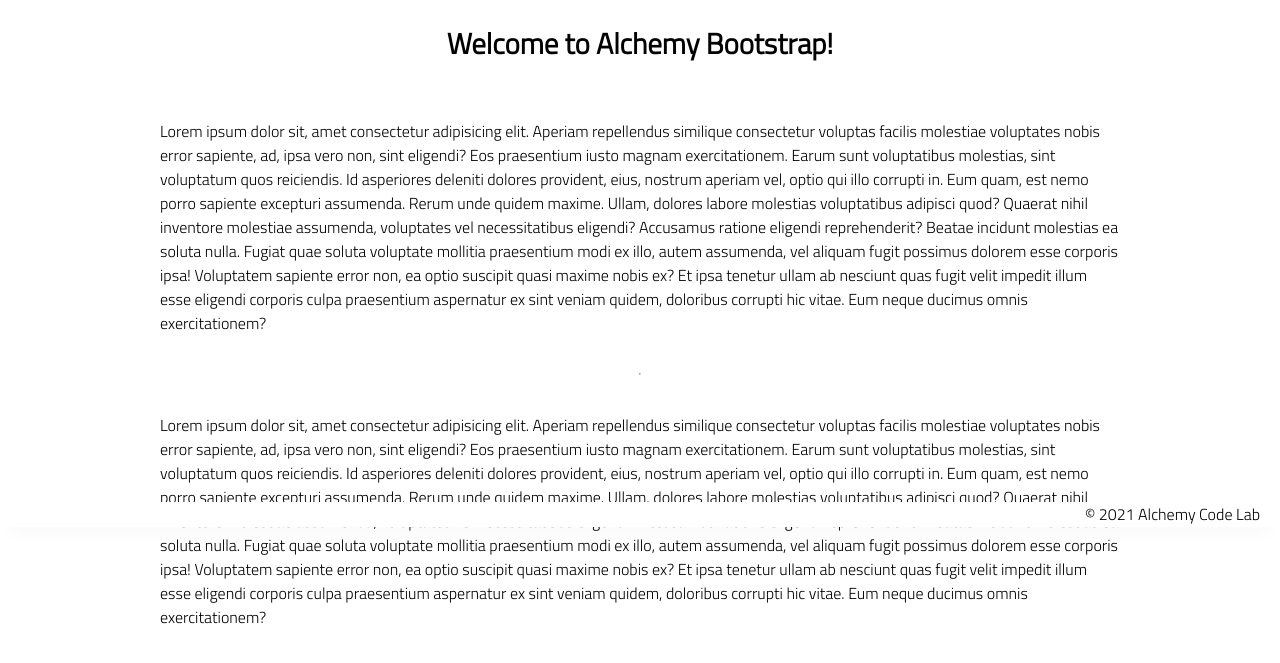
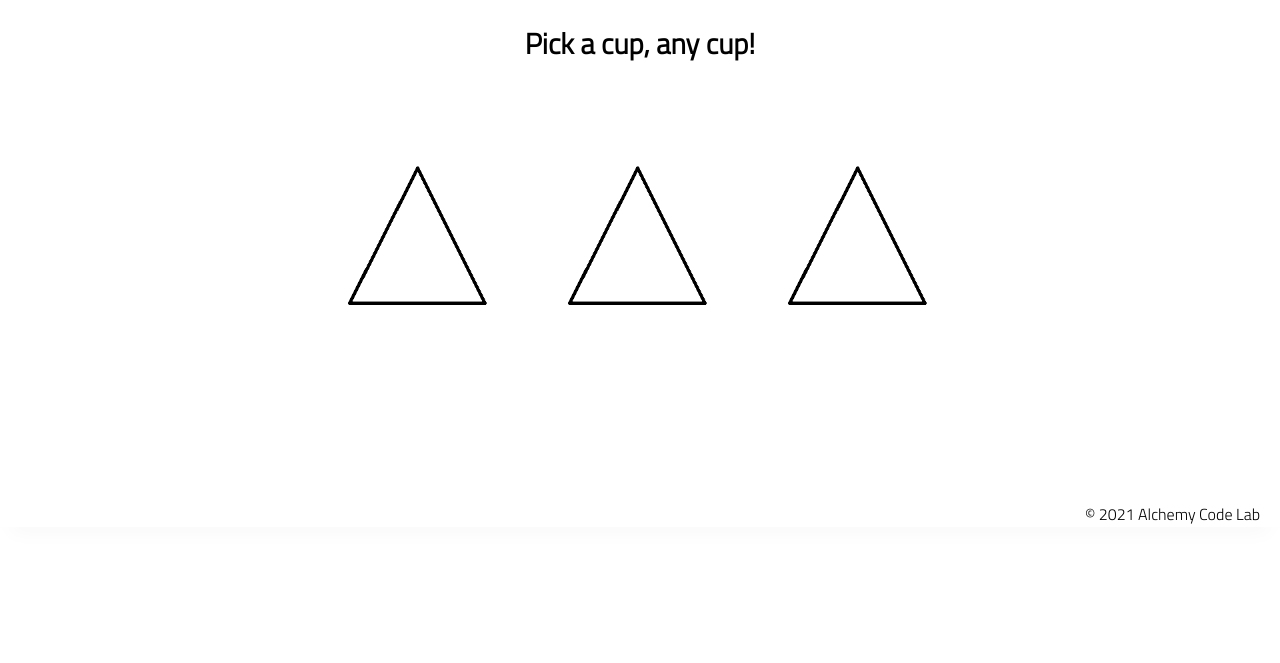
Before and after one commit to hdsteineke/from-scratch-shell-game, a plain HTML site: page index.html in a window 1280 px wide. Shown: the part 273-936 px from the top of the page. After the commit the page ends 800 px from the top, so only its background shows below. Drawn offline with Linux system fonts and the light colour scheme.

Commit message:
got cup images to align in a row rather than column

```diff
--- a/index.html
+++ b/index.html
@@ -22,44 +22,25 @@
         <section class="main-section">
             <img class="main-logo" src="./assets/alchemy-logo.png" />
             <h2>
-                Welcome to Alchemy Bootstrap!
+                Pick a cup, any cup!
             </h2>
+            <div class="all-hide">
 
-            <p>
-                Lorem ipsum dolor sit, amet consectetur adipisicing elit. Aperiam repellendus similique consectetur
-                voluptas facilis molestiae voluptates nobis error sapiente, ad, ipsa vero non, sint eligendi? Eos
-                praesentium iusto magnam exercitationem.
-                Earum sunt voluptatibus molestias, sint voluptatum quos reiciendis. Id asperiores deleniti dolores
-                provident, eius, nostrum aperiam vel, optio qui illo corrupti in. Eum quam, est nemo porro sapiente
-                excepturi assumenda.
-                Rerum unde quidem maxime. Ullam, dolores labore molestias voluptatibus adipisci quod? Quaerat nihil
-                inventore molestiae assumenda, voluptates vel necessitatibus eligendi? Accusamus ratione eligendi
-                reprehenderit? Beatae incidunt molestias ea soluta nulla.
-                Fugiat quae soluta voluptate mollitia praesentium modi ex illo, autem assumenda, vel aliquam fugit
-                possimus dolorem esse corporis ipsa! Voluptatem sapiente error non, ea optio suscipit quasi maxime nobis
-                ex?
-                Et ipsa tenetur ullam ab nesciunt quas fugit velit impedit illum esse eligendi corporis culpa
-                praesentium aspernatur ex sint veniam quidem, doloribus corrupti hic vitae. Eum neque ducimus omnis
-                exercitationem?
-            </p>
-            <hr />
-            <p>
-                Lorem ipsum dolor sit, amet consectetur adipisicing elit. Aperiam repellendus similique consectetur
-                voluptas facilis molestiae voluptates nobis error sapiente, ad, ipsa vero non, sint eligendi? Eos
-                praesentium iusto magnam exercitationem.
-                Earum sunt voluptatibus molestias, sint voluptatum quos reiciendis. Id asperiores deleniti dolores
-                provident, eius, nostrum aperiam vel, optio qui illo corrupti in. Eum quam, est nemo porro sapiente
-                excepturi assumenda.
-                Rerum unde quidem maxime. Ullam, dolores labore molestias voluptatibus adipisci quod? Quaerat nihil
-                inventore molestiae assumenda, voluptates vel necessitatibus eligendi? Accusamus ratione eligendi
-                reprehenderit? Beatae incidunt molestias ea soluta nulla.
-                Fugiat quae soluta voluptate mollitia praesentium modi ex illo, autem assumenda, vel aliquam fugit
-                possimus dolorem esse corporis ipsa! Voluptatem sapiente error non, ea optio suscipit quasi maxime nobis
-                ex?
-                Et ipsa tenetur ullam ab nesciunt quas fugit velit impedit illum esse eligendi corporis culpa
-                praesentium aspernatur ex sint veniam quidem, doloribus corrupti hic vitae. Eum neque ducimus omnis
-                exercitationem?
-            </p>
+                <div id="left-cup" class="hiding-place">
+                <img src="./assets/normal-cup.PNG" alt="normal cup" class="hiding-img">
+                </div>
+
+                <div id="center-cup" class="hiding-place">
+                <img src="./assets/normal-cup.PNG" alt="normal cup" class="hiding-img">
+                </div>
+
+                <div id="right-cup" class="hiding-place">
+                <img src="./assets/normal-cup.PNG" alt="normal cup" class="hiding-img">
+                </div>
+
+            </div>
+
+
 
         </section>
     </main>
--- a/styles/style.css
+++ b/styles/style.css
@@ -89,3 +89,24 @@ footer {
     background-color: var(--color3);
     box-shadow: var(--shadow);
 }
+
+.all-hide {
+    height: 300px;
+    display: flex;
+    flex-direction: row;
+
+}
+
+.hiding-place {
+    height: 300px;
+    display: flex;
+    justify-content: center;
+    align-items: center;
+    flex-direction: column;
+}
+
+.hiding-img {
+    width: 200px;
+    height: 200px;
+    margin: 10px;
+}
```
Also changed, not shown: assets/DaniStyle.PNG (added).
